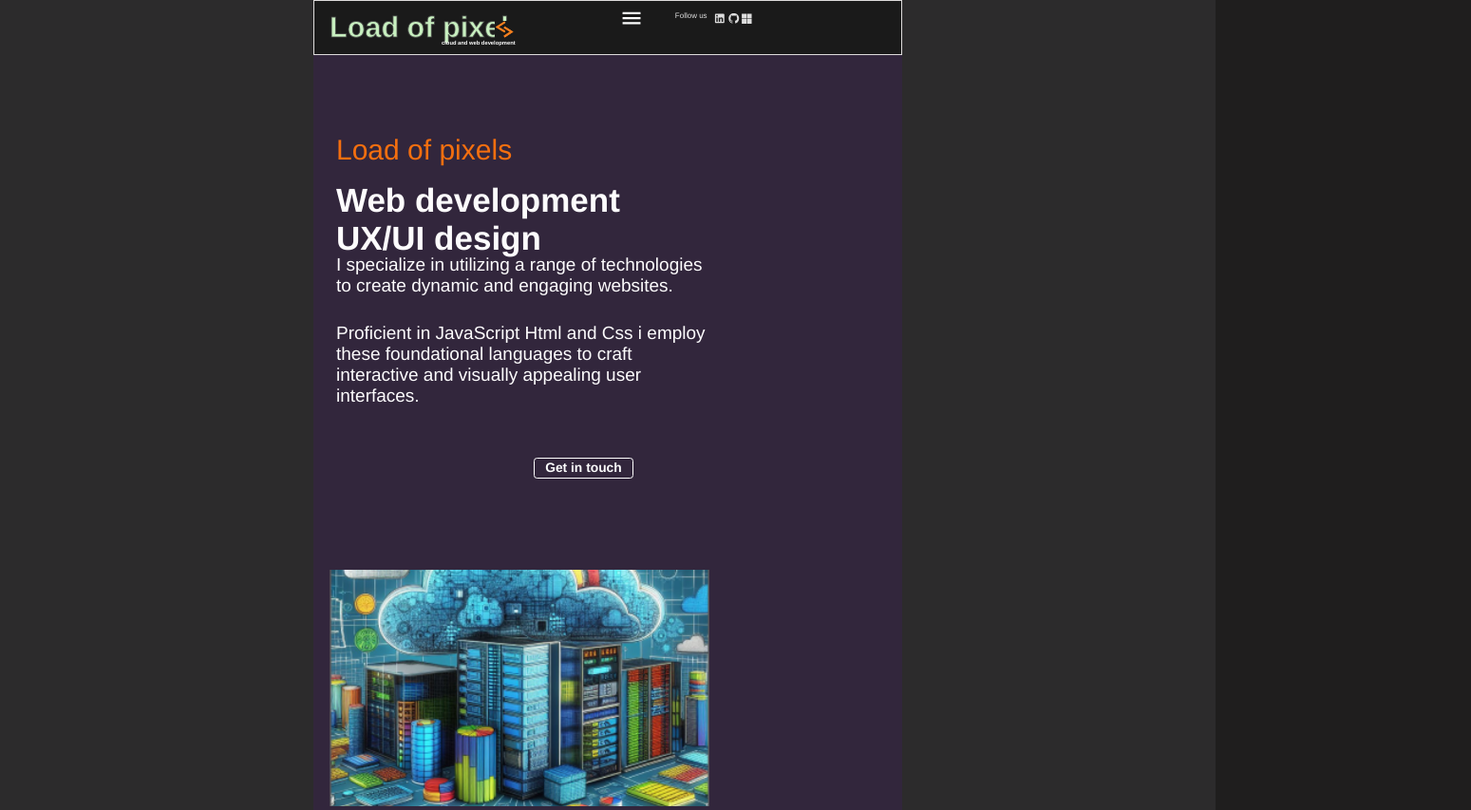
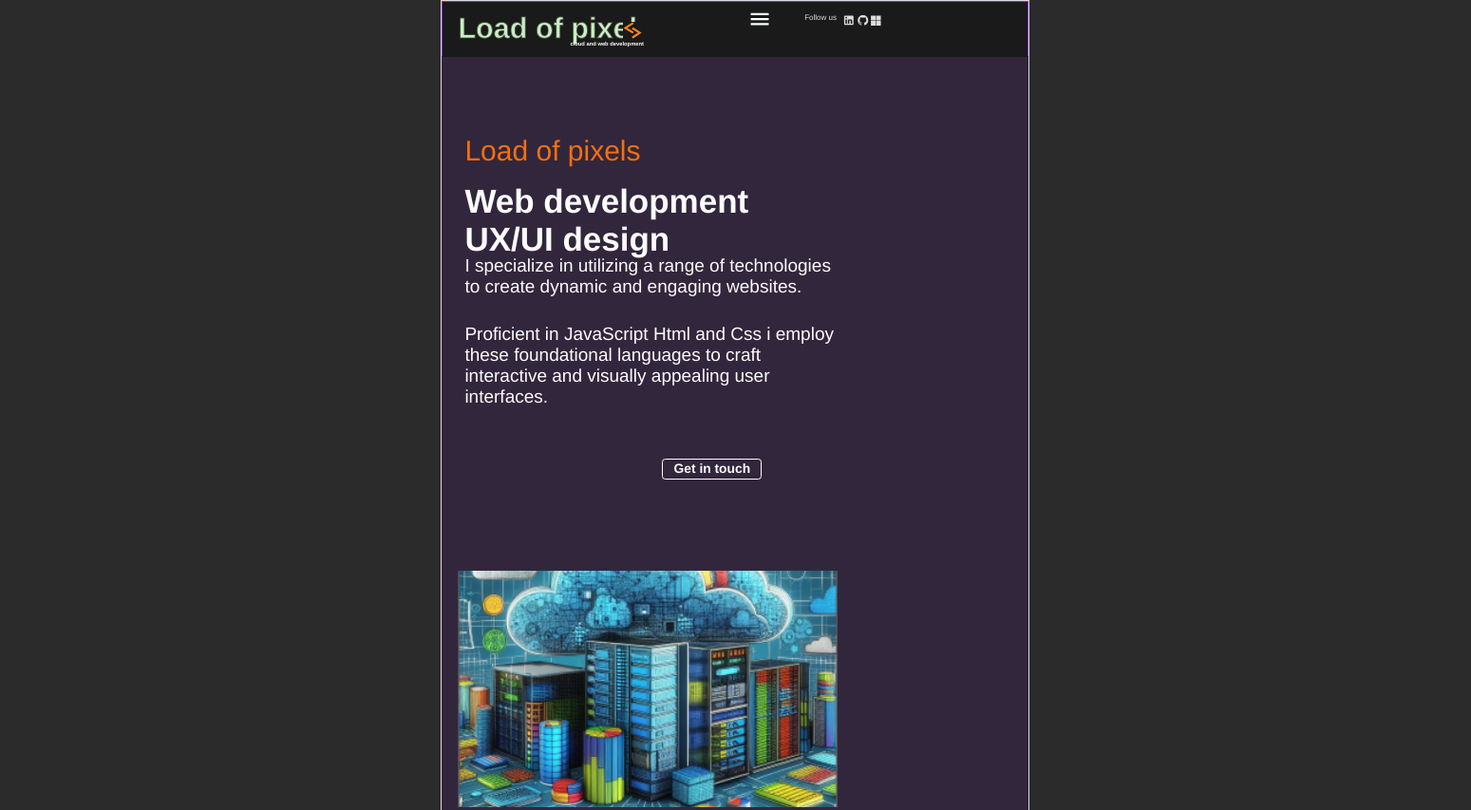
Before and after one commit to tadyPi/Anima-VS-code, a plain HTML site: page index.html in a window 1280 px wide. Shown: the top 853 px of the page at 95% size, 1549 px wide, since content can reach past the window. Drawn offline with Linux system fonts and the light colour scheme.

Commit message:
Update style.css

```diff
--- a/style.css
+++ b/style.css
@@ -12,8 +12,8 @@
 }
 
 body {
-    position: absolute;
-    width: 100%;
+    min-width: 100%;
+    position: absolute;
     margin: 0;
     padding: 0;
     background-color: #2c2b2c;
@@ -22,6 +22,7 @@ body {
 }
 
 .mobilehomepage {
+    width: 121%;
     background-color: #2c2b2c;
     display: flex;
     flex-direction: column;
@@ -30,9 +31,10 @@ body {
 
 .mobilehomepage .div {
     /* border: 1px solid #dedcdc; */
-    background-color: #2c2b2b;
+    background-color: #151010;
     height: 4460px;
     position: relative;
+    border: 1px solid #dedcdc;
 }
 
 .mobilehomepage .overlap {
@@ -40,14 +42,13 @@ body {
     height: 58px;
     top: 0;
     left: 0;
+    border: 1px solid blueviolet;
 }
 
 .mobilehomepage .newlogo-navbar {
     position: absolute;
     width: 420px;
-    height: 88px;
-    border: 1px solid #dedcdc;
-    top: 0;
+    height: 68px;
     left: 0;
     background-color: var(--brandblacktext);
 }
```
